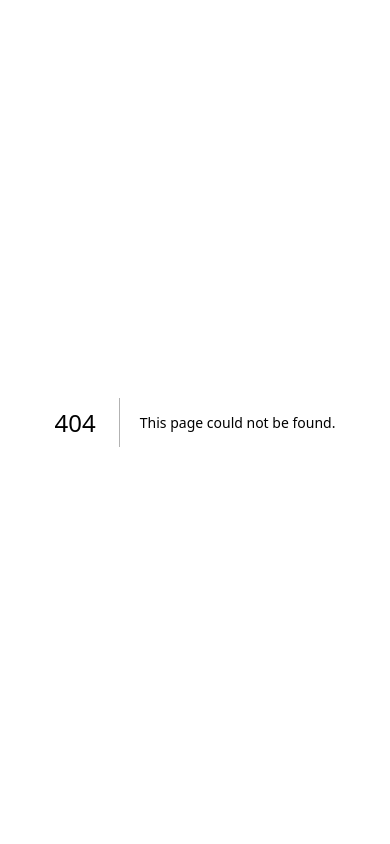
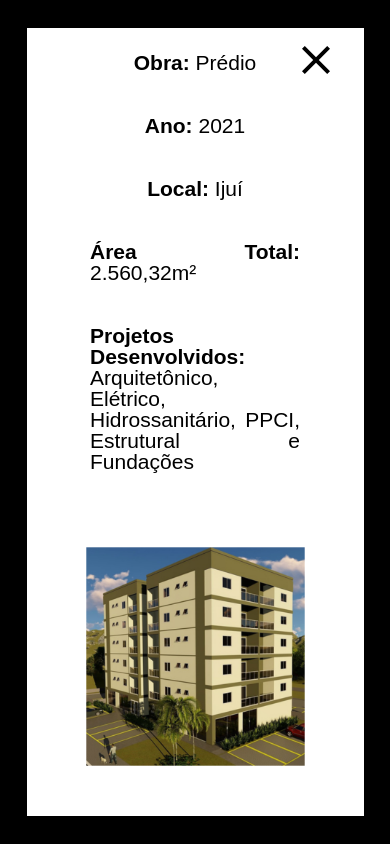
Before and after one commit to ojoaobronstrup/projetual-eng, a Next.js app: page /projeto1 in a window 390 px wide. Before the commit this address had no page. Built offline with nearby package versions, Linux system fonts and the light colour scheme.

Commit message:
feat: responsividade

```diff
--- /dev/null
+++ b/src/components/modal/imagem/index.tsx
@@ -0,0 +1,23 @@
+import styles from "./modalImg.module.css";
+
+export default function ModalImagem (props:any) {
+    return (
+        <>
+            <section className={styles.corpo}>
+                <div className={styles.corpo_modal}>
+                    <img src="/img/close.svg" className={styles.fecha} onClick={() => {
+                        return window.location.pathname = "/";
+                    }}/>
+                    <div className={styles.modal_escritas}>
+                        <h2><strong className={styles.modal_texto}>Obra:</strong> {props.obra}</h2>
+                        <h2><strong className={styles.modal_texto}>Ano:</strong> {props.ano}</h2>
+                        <h2><strong className={styles.modal_texto}>Local:</strong> {props.local}</h2>
+                        <h2><strong className={styles.modal_texto}>Área Total:</strong> {props.area}</h2>
+                        <h2><strong className={styles.modal_texto}>Projetos Desenvolvidos:</strong> {props.projetos}</h2>
+                    </div>
+                    <img src={props.imagem} className={styles.modal_predio1}/>
+                </div>
+            </section>
+        </>
+    )
+}
--- /dev/null
+++ b/src/components/modal/imagem/modalImg.module.css
@@ -0,0 +1,66 @@
+.fecha {
+    cursor: pointer;
+    position: absolute;
+    left: 79em;
+    top: 5.2em;
+}
+
+.corpo {
+    height: 100vh;
+    width: 100vw;
+    background-color: black;
+    display: flex;
+    align-items: center;
+    justify-content: center;
+}
+
+.corpo_modal {
+    height: 80vh;
+    width: 70vw;
+    background-color: white;
+    display: flex;
+}
+
+.modal_escritas {
+    padding-left: 3em;
+    font-size: 21px;
+    display: flex;
+    flex-direction: column;
+    justify-content: center;
+    gap: 2em;
+}
+
+.modal_texto {
+    font-weight: bold;
+}
+
+.modal_predio1 {
+    transform: scale(0.5);
+}
+
+@media (max-width: 1050px) {
+    .fecha {
+        left: 19em;
+        top: 3em;
+        transform: scale(2);
+    }
+    .corpo {
+        flex-direction: column;
+    }
+    .corpo_modal {
+        flex-direction: column;
+        justify-content: center;
+        padding: 3.5em 2em;
+    }
+    .modal_escritas {
+        padding: 0 1.5em;
+        display: flex;
+        justify-content: center;
+        align-items: center;
+        text-align: justify;
+    }
+    .modal_predio1 {
+        transform: scale(0.8);
+        margin-top: 3em;
+    }
+}
--- /dev/null
+++ b/src/components/modal/video/modalVdo.module.css
@@ -0,0 +1,66 @@
+.fecha {
+    cursor: pointer;
+    position: absolute;
+    left: 79em;
+    top: 5.2em;
+}
+
+.corpo {
+    height: 100vh;
+    width: 100vw;
+    background-color: black;
+    display: flex;
+    align-items: center;
+    justify-content: center;
+}
+
+.corpo_modal {
+    height: 80vh;
+    width: 70vw;
+    background-color: white;
+    display: flex;
+}
+
+.modal_escritas {
+    padding-left: 3em;
+    font-size: 21px;
+    display: flex;
+    flex-direction: column;
+    justify-content: center;
+    gap: 2em;
+}
+
+.modal_texto {
+    font-weight: bold;
+}
+
+.modal_predio1 {
+    transform: scale(0.5);
+}
+
+@media (max-width: 1050px) {
+    .fecha {
+        left: 19em;
+        top: 3em;
+        transform: scale(2);
+    }
+    .corpo {
+        flex-direction: column;
+    }
+    .corpo_modal {
+        flex-direction: column;
+        justify-content: center;
+        padding: 3.5em 2em;
+    }
+    .modal_escritas {
+        padding: 0 1.5em;
+        display: flex;
+        justify-content: center;
+        align-items: center;
+        text-align: justify;
+    }
+    .modal_predio1 {
+        transform: scale(0.8);
+        margin-top: 3em;
+    }
+}
--- a/src/components/projetos/index.tsx
+++ b/src/components/projetos/index.tsx
@@ -1,11 +1,12 @@
 import styles from "./projetos.module.css";
+import Link from "next/link";
 
 export default function () {
     return (
         <>
             <section className={styles.projetos}>
-                <div className={`${styles.projetos_img} ${styles.img1}`}></div>
-                <div className={`${styles.projetos_img} ${styles.img2}`}></div>
+                <Link href="/projeto1" className={`${styles.projetos_img} ${styles.img1}`}></Link>
+                <Link href="/projeto2" className={`${styles.projetos_img} ${styles.img2}`}></Link>
                 <div className={`${styles.projetos_img} ${styles.img3}`}></div>
                 <div className={`${styles.projetos_img} ${styles.img4}`}></div>
                 <div className={`${styles.projetos_img} ${styles.img5}`}></div>
--- a/src/components/rodape/rodape.module.css
+++ b/src/components/rodape/rodape.module.css
@@ -55,6 +55,7 @@
         display: flex;
         flex-direction: column;
         padding: 0;
+        height: 25em;
     }
 
     .rodape_conj {
--- /dev/null
+++ b/src/pages/projeto1.tsx
@@ -0,0 +1,9 @@
+import Modal from "@/components/modal/imagem";
+
+export default function Projeto1 () {
+    return (
+        <>
+            <Modal obra="Prédio" ano="2021" local="Ijuí" area="2.560,32m²" projetos="Arquitetônico, Elétrico, Hidrossanitário, PPCI, Estrutural e Fundações" imagem="/img/Prédio.png"/>
+        </>
+    )
+}
```
Also changed, not shown: src/components/home/home.module.css (+15 -3 lines), src/components/modal/video/index.tsx (added, +23 -0 lines), src/components/projetos/projetos.module.css (+9 -1 lines), src/pages/projeto2.tsx (added, +9 -0 lines), public/img/close.svg (added).
